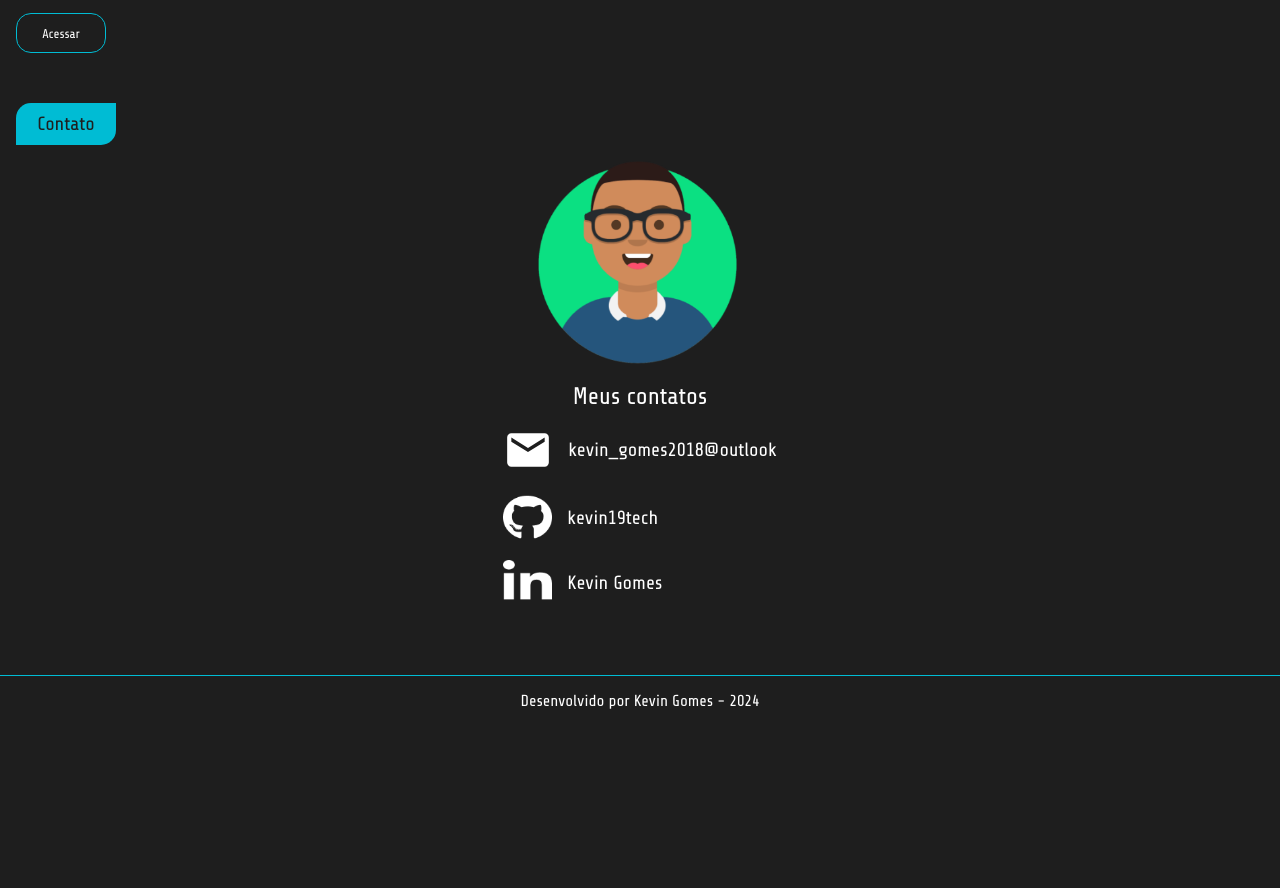
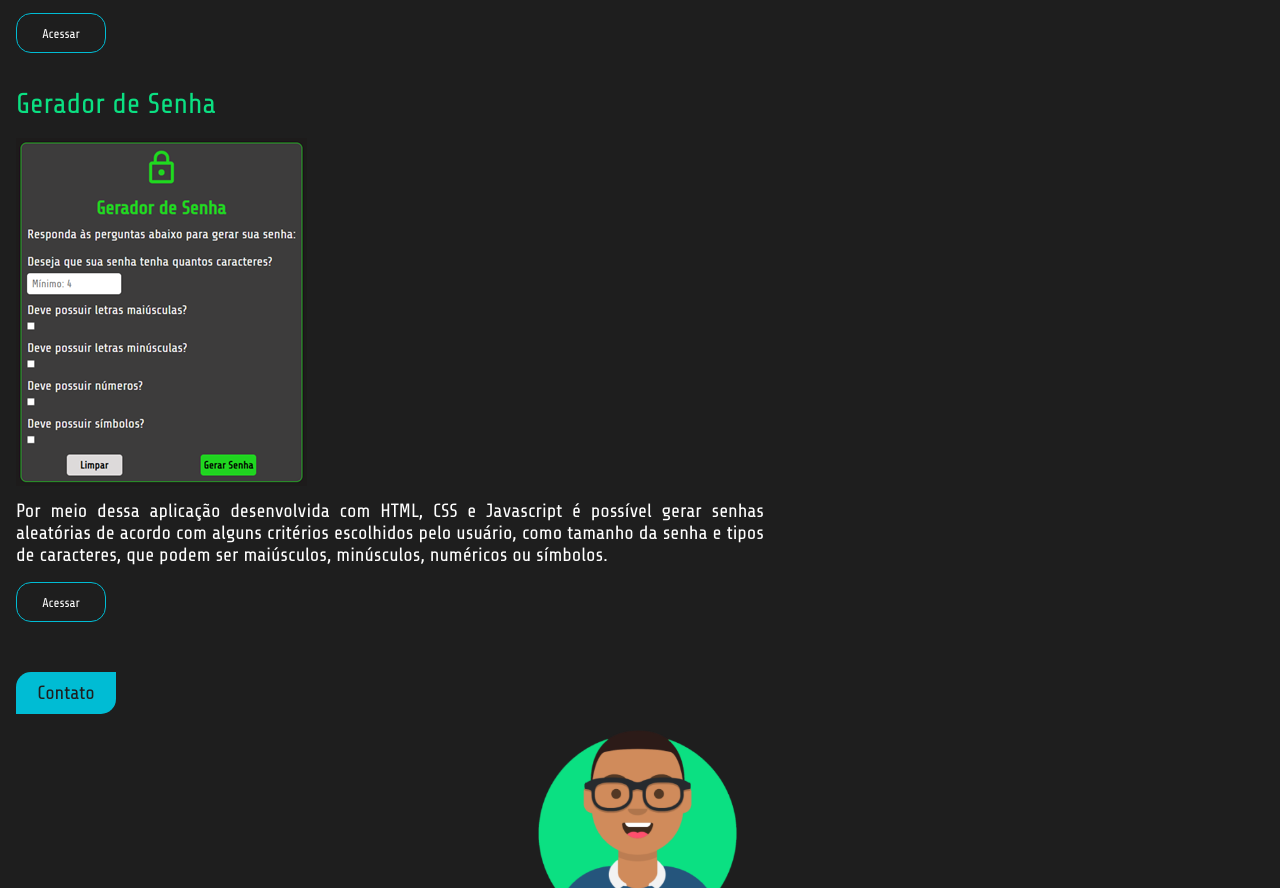
Before and after one commit to kevin19tech/portifolioKevin, a plain HTML site: page index.html in a window 1280 px wide. Shown: the part 4932-5820 px from the top of the page. Before the commit the page ends 5658 px from the top, so only its background shows below. Drawn offline with Linux system fonts and the light colour scheme.

Commit message:
adicionei projeto do gerador de senha

```diff
--- a/index.html
+++ b/index.html
@@ -293,6 +293,25 @@
                     </div>
 
             </div>
+            <!--Projeto 5-->
+            <h2 class="nomeProjeto" style="margin-top: 35px;">Gerador de Senha</h2><br>
+            <div class="blocoProjeto">
+                <img src="imagens/gerador de senha.png" alt="Calculadora" >
+                    <div class="blocoDescricao-1">
+                        <p class="paragrafoProjeto">Por meio dessa aplicação desenvolvida com HTML, CSS e Javascript é possível gerar senhas aleatórias de acordo com alguns critérios escolhidos pelo usuário, como tamanho da senha e tipos de caracteres, que podem ser maiúsculos, minúsculos, numéricos ou símbolos.
+                        </p>
+
+
+                        <div class="blocoBotoesProjetos">
+                            <button class="botaoProjeto borderRadiusPadrao">
+                                <a href="https://kevin19tech.github.io/gerarSenha/" target="_blank" class="formataBotaoProjeto">Acessar</a>
+                            </button>
+
+                        </div>
+
+                    </div>
+
+            </div>
         </section>
 
         <!--CONTATO-->
```
Also changed, not shown: imagens/gerador de senha.png (added).
